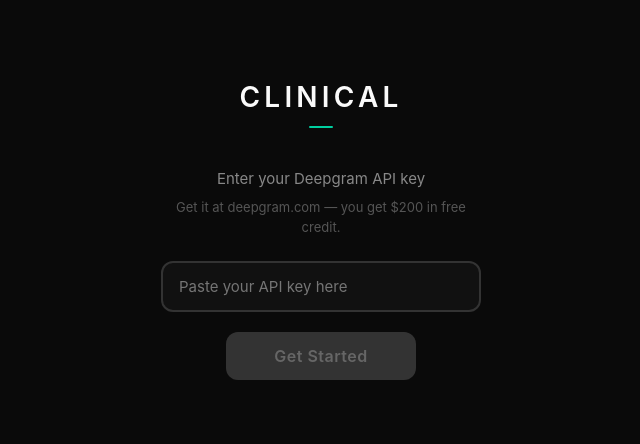
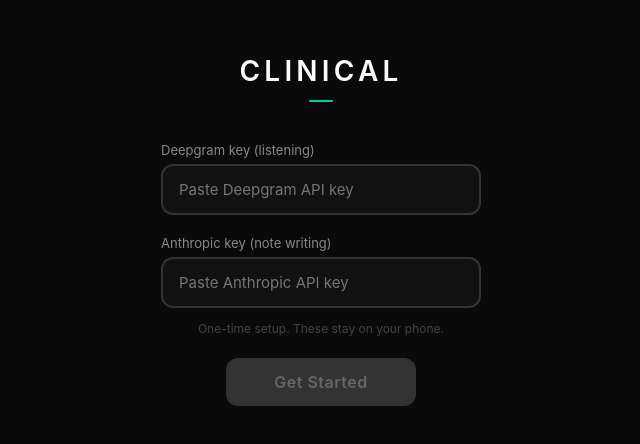
Before and after one commit to doctorcaceres/clinical-app, a React (Vite) app: page / in a window 1280 px wide. Shown: the part 170-614 px from the top of the page, without its empty margins (319-959 px from the left). Built offline with nearby package versions, Linux system fonts and the light colour scheme.

Commit message:
Update Clinical.jsx

```diff
--- a/src/Clinical.jsx
+++ b/src/Clinical.jsx
@@ -195,13 +195,18 @@
 // Claude: generate note from transcript
 // ============================================================
 
-async function generateNote(encounterType, transcript) {
+async function generateNote(encounterType, transcript, anthropicKey) {
   const sections = encounterType === "new" ? NEW_PATIENT_SECTIONS : FOLLOW_UP_SECTIONS;
 
   try {
     const response = await fetch("https://api.anthropic.com/v1/messages", {
       method: "POST",
-      headers: { "Content-Type": "application/json" },
+      headers: {
+        "Content-Type": "application/json",
+        "x-api-key": anthropicKey,
+        "anthropic-version": "2023-06-01",
+        "anthropic-dangerous-direct-browser-access": "true",
+      },
       body: JSON.stringify({
         model: "claude-sonnet-4-20250514",
         max_tokens: 4000,
@@ -417,21 +422,30 @@
 // Setup Screen — enter Deepgram API key
 // ============================================================
 
-function SetupScreen({ onComplete, existingKey }) {
-  const [key, setKey] = useState(existingKey || "");
+function SetupScreen({ onComplete, existingDgKey, existingAnKey }) {
+  const [dgKey, setDgKey] = useState(existingDgKey || "");
+  const [anKey, setAnKey] = useState(existingAnKey || "");
   const [saving, setSaving] = useState(false);
 
+  const bothFilled = dgKey.trim() && anKey.trim();
+
   const handleSave = async () => {
-    if (!key.trim()) return;
+    if (!bothFilled) return;
     setSaving(true);
     try {
-      await new Promise(r => setTimeout(r, 0));
-      localStorage.setItem("deepgram_api_key", key.trim());
-    } catch (e) {
-      // Storage might not be available, that's OK — key is in state
-    }
+      localStorage.setItem("deepgram_api_key", dgKey.trim());
+      localStorage.setItem("anthropic_api_key", anKey.trim());
+    } catch (e) {}
     setSaving(false);
-    onComplete(key.trim());
+    onComplete(dgKey.trim(), anKey.trim());
+  };
+
+  const inputStyle = {
+    width: "100%", maxWidth: 320, padding: "14px 16px",
+    backgroundColor: "#111", border: "2px solid #333",
+    borderRadius: 12, color: "#FAFAFA", fontSize: 15,
+    fontFamily: "inherit", outline: "none",
+    boxSizing: "border-box",
   };
 
   return (
@@ -451,43 +465,53 @@
       }} />
 
       <div style={{
-        fontSize: 15, color: "#888", marginBottom: 8,
-        textAlign: "center", lineHeight: 1.5, maxWidth: 320,
+        fontSize: 13, color: "#888", marginBottom: 6,
+        textAlign: "left", width: "100%", maxWidth: 320,
       }}>
-        Enter your Deepgram API key
+        Deepgram key (listening)
       </div>
-      <div style={{
-        fontSize: 13, color: "#555", marginBottom: 24,
-        textAlign: "center", lineHeight: 1.5, maxWidth: 320,
-      }}>
-        Get it at deepgram.com — you get $200 in free credit.
-      </div>
-
       <input
         type="password"
-        value={key}
-        onChange={(e) => setKey(e.target.value)}
-        placeholder="Paste your API key here"
-        style={{
-          width: "100%", maxWidth: 320, padding: "14px 16px",
-          backgroundColor: "#111", border: "2px solid #333",
-          borderRadius: 12, color: "#FAFAFA", fontSize: 15,
-          fontFamily: "inherit", outline: "none",
-          boxSizing: "border-box",
-        }}
+        value={dgKey}
+        onChange={(e) => setDgKey(e.target.value)}
+        placeholder="Paste Deepgram API key"
+        style={inputStyle}
         onFocus={(e) => e.target.style.borderColor = "#00CFA0"}
         onBlur={(e) => e.target.style.borderColor = "#333"}
       />
 
+      <div style={{
+        fontSize: 13, color: "#888", marginBottom: 6, marginTop: 20,
+        textAlign: "left", width: "100%", maxWidth: 320,
+      }}>
+        Anthropic key (note writing)
+      </div>
+      <input
+        type="password"
+        value={anKey}
+        onChange={(e) => setAnKey(e.target.value)}
+        placeholder="Paste Anthropic API key"
+        style={inputStyle}
+        onFocus={(e) => e.target.style.borderColor = "#00CFA0"}
+        onBlur={(e) => e.target.style.borderColor = "#333"}
+      />
+
+      <div style={{
+        fontSize: 12, color: "#444", marginTop: 12,
+        textAlign: "center", lineHeight: 1.5, maxWidth: 320,
+      }}>
+        One-time setup. These stay on your phone.
+      </div>
+
       <button
         onClick={handleSave}
-        disabled={!key.trim() || saving}
+        disabled={!bothFilled || saving}
         style={{
           marginTop: 20, padding: "14px 48px", borderRadius: 12,
           border: "none",
-          backgroundColor: key.trim() ? "#00CFA0" : "#333",
-          color: key.trim() ? "#0A0A0A" : "#666",
-          fontSize: 16, fontWeight: 600, cursor: key.trim() ? "pointer" : "default",
+          backgroundColor: bothFilled ? "#00CFA0" : "#333",
+          color: bothFilled ? "#0A0A0A" : "#666",
+          fontSize: 16, fontWeight: 600, cursor: bothFilled ? "pointer" : "default",
           fontFamily: "inherit", letterSpacing: "0.03em",
           transition: "all 0.2s ease",
         }}
@@ -622,6 +646,7 @@
   const [noteData, setNoteData] = useState(null);
   const [trainingDone, setTrainingDone] = useState(false);
   const [deepgramKey, setDeepgramKey] = useState(null);
+  const [anthropicKey, setAnthropicKey] = useState(null);
   const [genStage, setGenStage] = useState(0);
 
   const mediaRecorderRef = useRef(null);
@@ -637,9 +662,11 @@
   useEffect(() => {
     (async () => {
       try {
-        const savedKey = localStorage.getItem("deepgram_api_key");
-        if (savedKey) {
-          setDeepgramKey(savedKey);
+        const savedDgKey = localStorage.getItem("deepgram_api_key");
+        const savedAnKey = localStorage.getItem("anthropic_api_key");
+        if (savedDgKey && savedAnKey) {
+          setDeepgramKey(savedDgKey);
+          setAnthropicKey(savedAnKey);
           setState(STATES.SELECT);
         }
       } catch (e) {
@@ -765,7 +792,7 @@
       await new Promise(r => setTimeout(r, 300));
       setGenStage(3); // Writing note
 
-      const note = await generateNote(encounterType, transcript);
+      const note = await generateNote(encounterType, transcript, anthropicKey);
       if (note) {
         setNoteData(note);
         setState(STATES.NOTE);
@@ -777,7 +804,7 @@
       setError(`Error: ${err.message}. Tap the record button to try again.`);
       setState(STATES.IDLE);
     }
-  }, [stopTimer, encounterType, deepgramKey]);
+  }, [stopTimer, encounterType, deepgramKey, anthropicKey]);
 
   const resetSession = useCallback(() => {
     setElapsed(0);
@@ -795,9 +822,11 @@
   if (state === STATES.SETUP) {
     return (
       <SetupScreen
-        existingKey={deepgramKey}
-        onComplete={(key) => {
-          setDeepgramKey(key);
+        existingDgKey={deepgramKey}
+        existingAnKey={anthropicKey}
+        onComplete={(dgKey, anKey) => {
+          setDeepgramKey(dgKey);
+          setAnthropicKey(anKey);
           setState(STATES.SELECT);
         }}
       />
```
